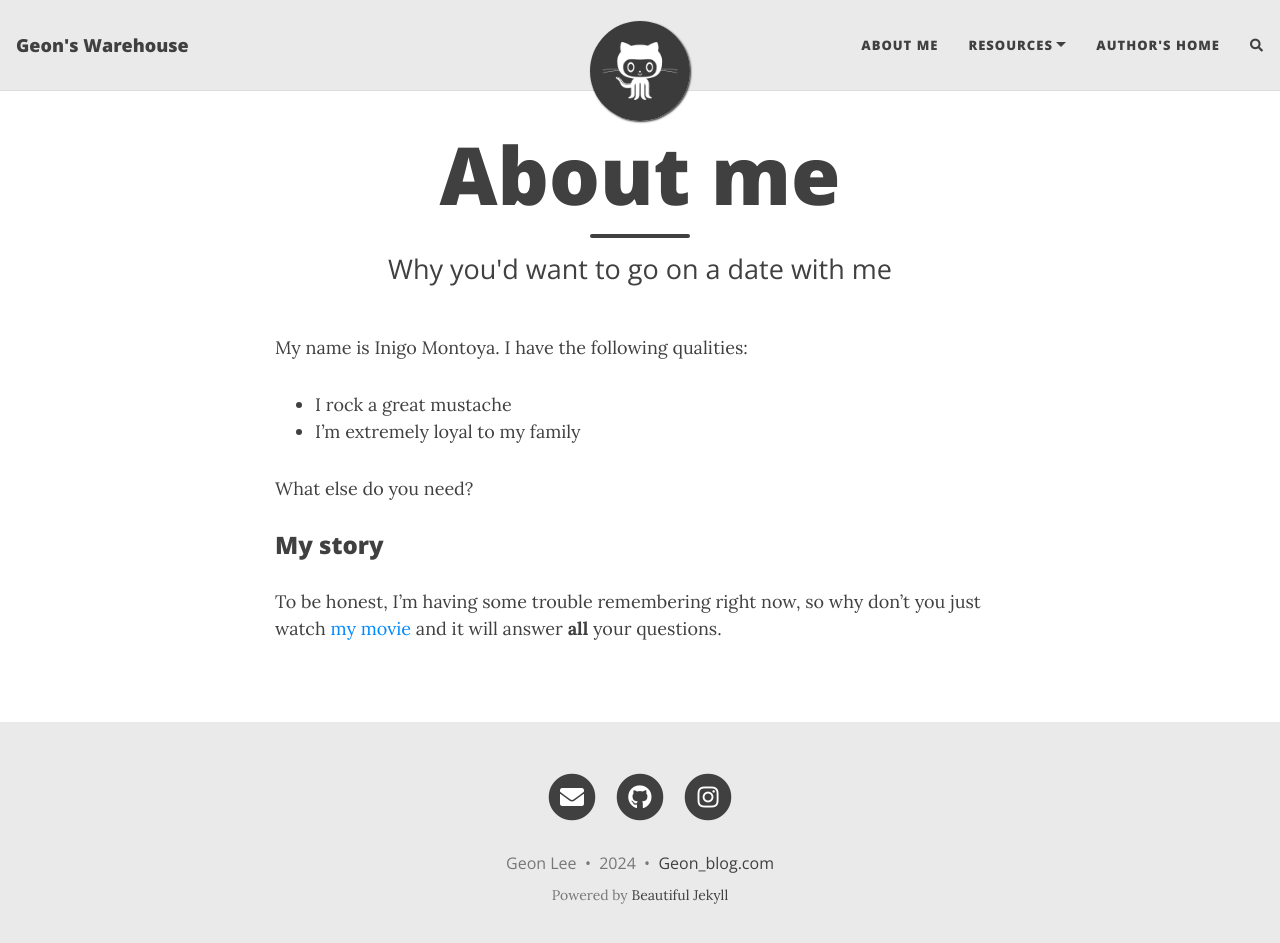
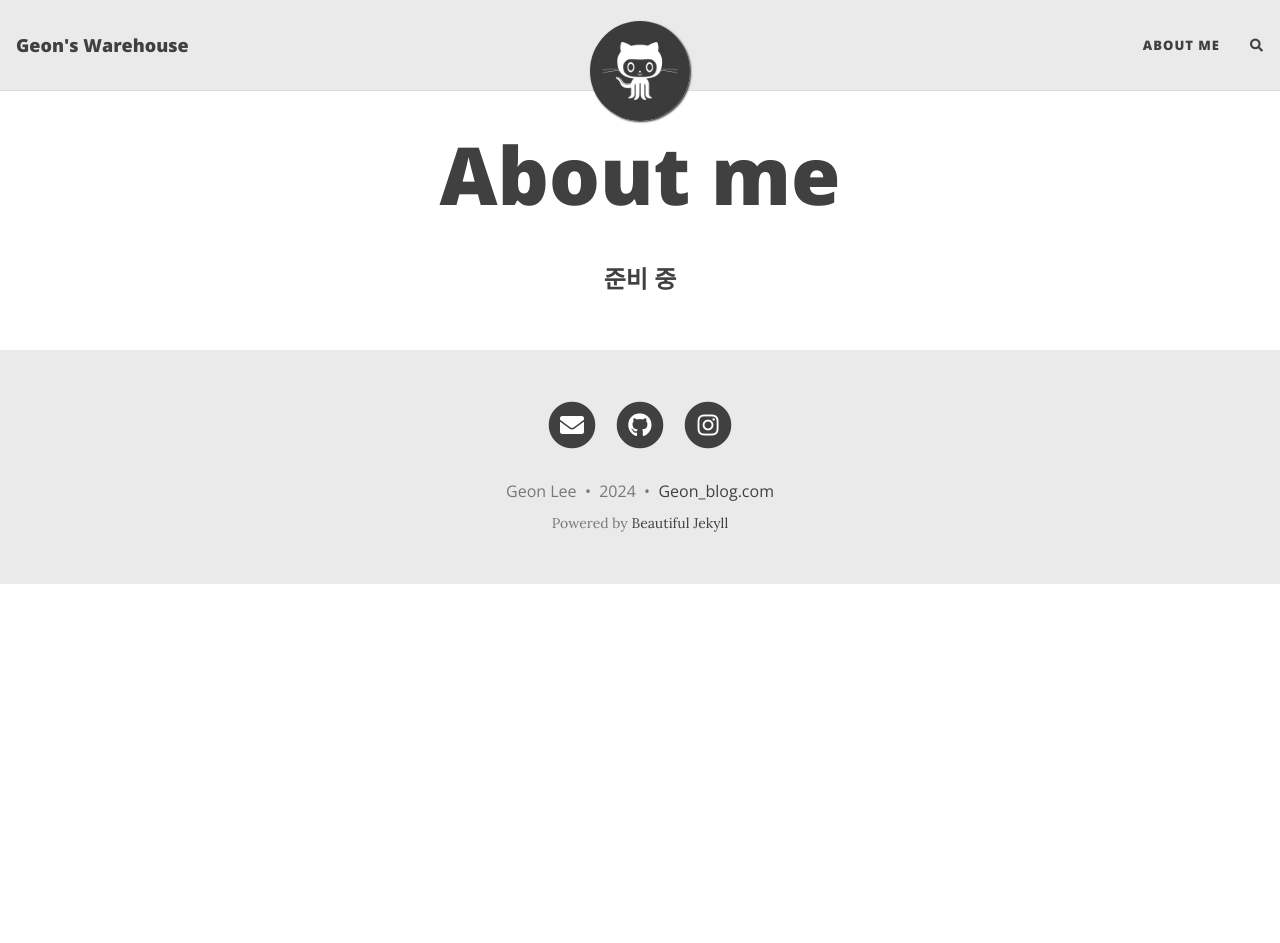
Before and after one commit to geon-2/geon-2.github.io, a Jekyll site: the page built from aboutme.md, in a window 1280 px wide and 956 px high. Shown: the top 943 px of the window. Built offline with Jekyll 4.4.1, drawn with Linux system fonts in a browser that asks for light colours; nearby versions of some CDN libraries; comment, search, counter and statistics services are not loaded.

Commit message:
update config

```diff
--- a/_config.yml
+++ b/_config.yml
@@ -21,10 +21,6 @@
 
 navbar-links:
   About Me: "aboutme"
-  Resources:
-    - Beautiful Jekyll: "https://beautifuljekyll.com"
-    - Learn markdown: "https://www.markdowntutorial.com/"
-  Author's home: "https://deanattali.com"
 
 ################
 # --- Logo --- #
--- a/aboutme.md
+++ b/aboutme.md
@@ -1,16 +1,8 @@
 ---
 layout: page
 title: About me
-subtitle: Why you'd want to go on a date with me
+subtitle:
 ---
 
-My name is Inigo Montoya. I have the following qualities:
 
-- I rock a great mustache
-- I'm extremely loyal to my family
-
-What else do you need?
-
-### My story
-
-To be honest, I'm having some trouble remembering right now, so why don't you just watch [my movie](https://en.wikipedia.org/wiki/The_Princess_Bride_%28film%29) and it will answer **all** your questions.
+### <center>준비 중</center>
```
Also changed, not shown: _posts/2024-02-26-start-career.md (+1 -1 lines).
